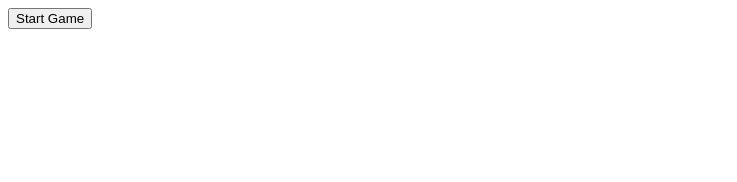
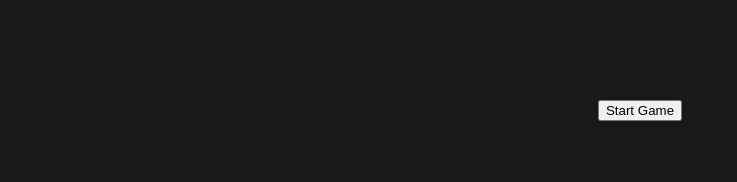
Before and after one commit to Jswears/gameProject, a plain HTML site: page index.html in a window 1280 px wide. Shown: the whole page, without its empty margins (0-737 px from the left). Drawn offline with Linux system fonts and the light colour scheme; the site is published under a folder, as on GitHub Pages, so addresses that start at the root find nothing.

Commit message:
fixing path problems part 2

```diff
--- a/index.html
+++ b/index.html
@@ -4,7 +4,7 @@
     <meta charset="UTF-8" />
     <meta name="viewport" content="width=device-width, initial-scale=1.0" />
     <title>Document</title>
-    <link rel="stylesheet" href="/resources/style/style.css" />
+    <link rel="stylesheet" href="./resources/style/style.css" />
   </head>
   <body>
     <div id="main-wrapper">
```
